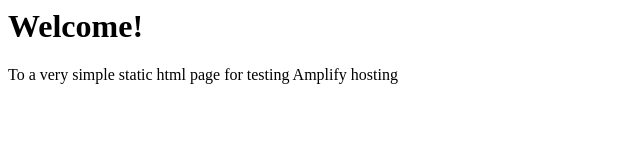
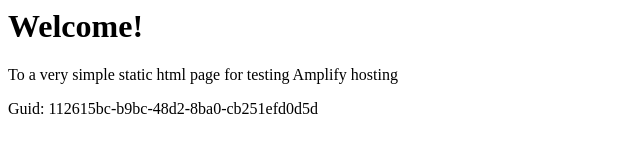
Before and after one commit to aws-aemilia-gru/Github-PR-Commit-Integration-Test-DoNotTouch-Gith-P5X5MO5I-v1-preprod-sa-east-1, a website: page src/index.html in a window 1280 px wide. Shown: the whole page, without its empty margins (0-640 px from the left). Drawn offline with Linux system fonts and the light colour scheme.

Commit message:
commit from integ tests

```diff
--- a/src/index.html
+++ b/src/index.html
@@ -1,3 +1,5 @@
+
+
 <html lang="en">
 
 <head>
@@ -10,6 +12,6 @@
 <body>
     <h1>Welcome!</h1>
     <p>To a very simple static html page for testing Amplify hosting</p>
-</body>
+    <p>Guid: 112615bc-b9bc-48d2-8ba0-cb251efd0d5d</p></body>
 
 </html>
```
